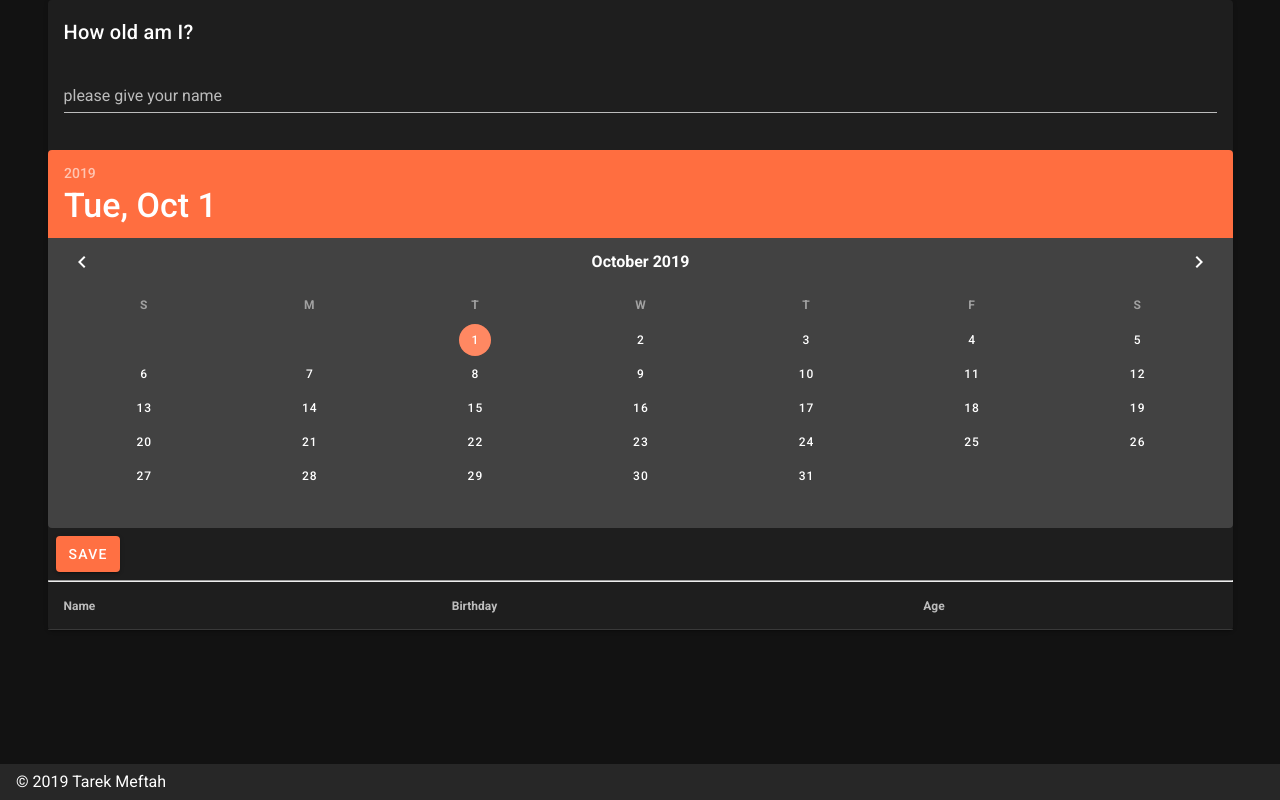
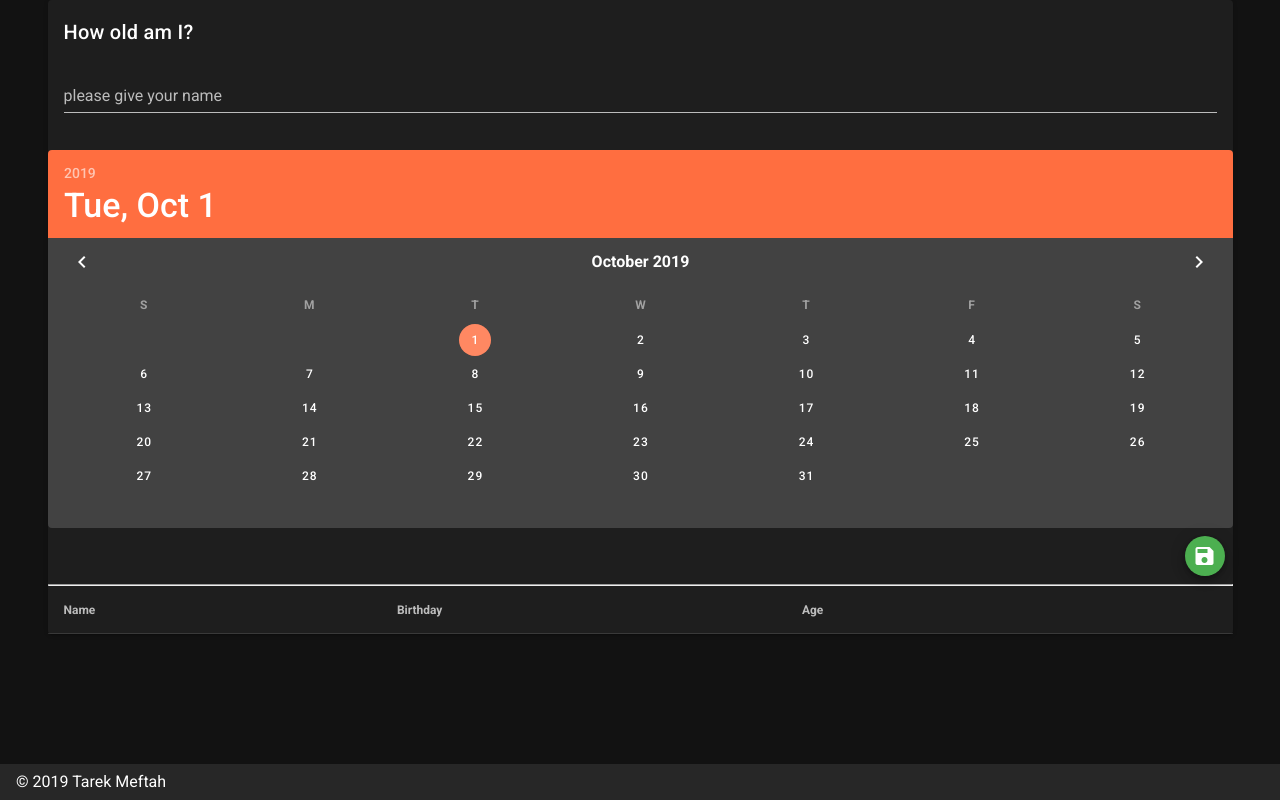
Before and after one commit to tmeftah/age-calculator-nuxt, a Nuxt app: page / in a window 1280 px wide. Built offline with nearby package versions, Linux system fonts and the light colour scheme.

Commit message:
add remove user fnc

```diff
--- a/pages/index.vue
+++ b/pages/index.vue
@@ -19,11 +19,14 @@
           :type="'date'"
         />
         <v-card-actions>
+          <div class="flex-grow-1" />
           <v-btn
-            color="deep-orange lighten-1"
+            color="green dark-1"
+            small
+            fab
             @click="addUser"
           >
-            save
+            <v-icon>mdi-content-save</v-icon>
           </v-btn>
         </v-card-actions>
         <hr>
@@ -40,6 +43,7 @@
                 <th class="text-left">
                   Age
                 </th>
+                <th />
               </tr>
             </thead>
             <tbody>
@@ -50,6 +54,16 @@
                 <td>{{ item.username }}</td>
                 <td>{{ item.birthday }}</td>
                 <td>{{ item.age.years }} year(s) , {{ item.age.months }} month(s), {{ item.age.days }} day(s)</td>
+                <td>
+                  <v-btn
+                    color="red"
+                    x-small
+                    fab
+                    @click="removeUser(item)"
+                  >
+                    <v-icon>mdi-delete</v-icon>
+                  </v-btn>
+                </td>
               </tr>
             </tbody>
           </template>
@@ -87,6 +101,9 @@ export default {
         }
       }
       event.preventDefault()
+    },
+    removeUser (user) {
+      this.$store.commit('removeUser', user)
     }
 
   }
--- a/store/index.js
+++ b/store/index.js
@@ -13,6 +13,7 @@ export const mutations = {
   setUserName (state, username) {
     state.currentUserName = username
   },
+
   addUser (state) {
     state.list.push({
       username: state.currentUserName,
@@ -23,6 +24,10 @@ export const mutations = {
         days: 0
       }
     })
+  },
+
+  removeUser (state, user) {
+    state.list.splice(user, 1)
   },
 
   updateAge (state) {
```
